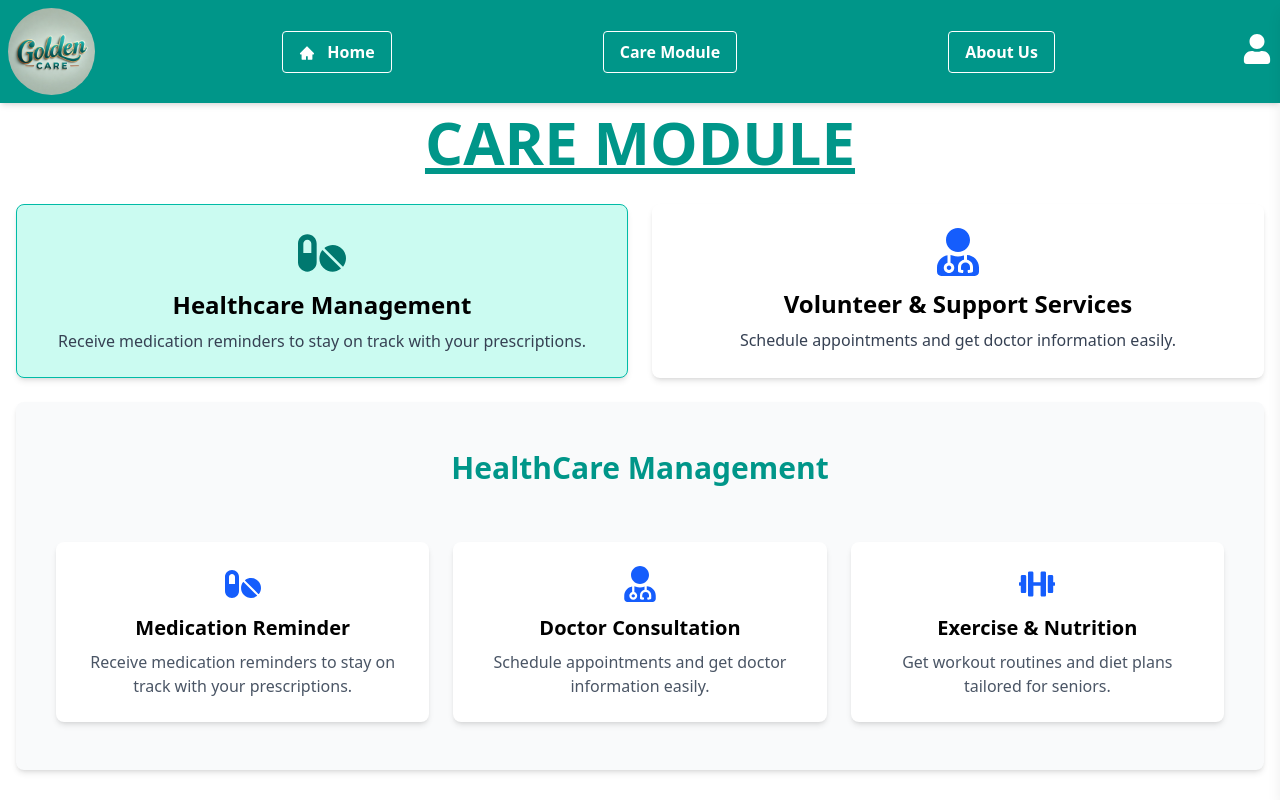
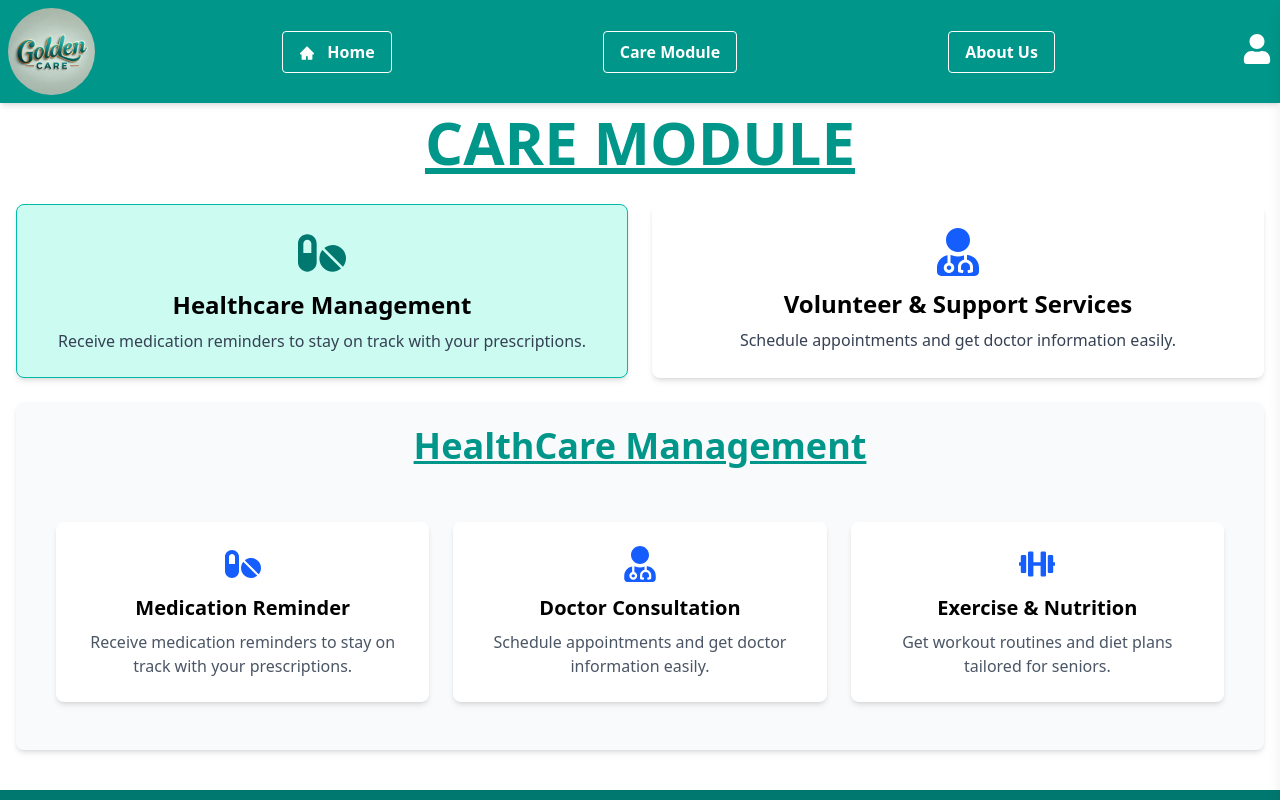
Before and after one commit to adeeeeebadecoder/Golden-Care, a React (Vite) app: page /care/healthcare in a window 1280 px wide. Shown: the top 800 px of the page. Built offline with nearby package versions, Linux system fonts and the light colour scheme.

Commit message:
caremodule

```diff
--- a/src/Components/CareModule/HealthcareManagement.jsx
+++ b/src/Components/CareModule/HealthcareManagement.jsx
@@ -57,7 +57,7 @@ const HealthcareManagement = () => {
 
     return (
         <div className="p-6 bg-gray-50 rounded-lg shadow-md">
-            <h2 className="text-3xl font-bold text-center mt-6 text-teal-600 mb-8">HealthCare Management</h2>
+            <h2 className="text-3xl sm:text-4xl font-bold text-center text-teal-600 mb-8 underline">HealthCare Management</h2>
 
             {/* ✅ Responsive Grid Layout */}
             <div className="container mx-auto px-4 py-6 grid grid-cols-1 sm:grid-cols-2 md:grid-cols-3 gap-6">
```
Also changed, not shown: src/Components/CareModule/Home.jsx (+0 -48 lines), src/Components/CareModule/VolunteerSupport.jsx (+0 -43 lines).
